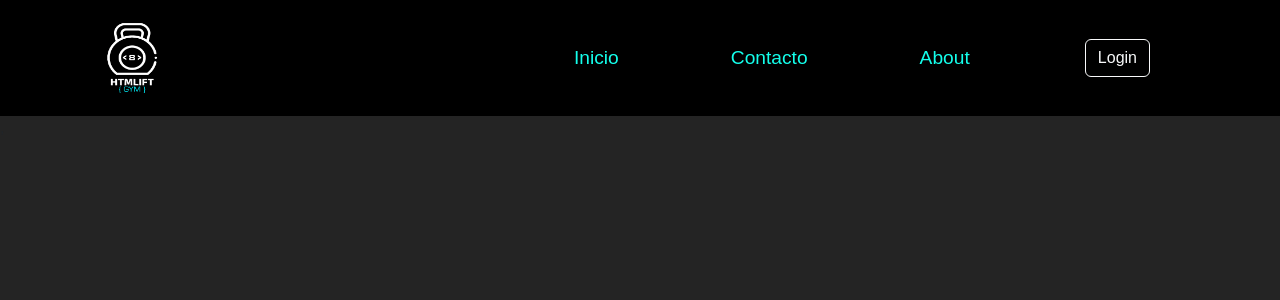
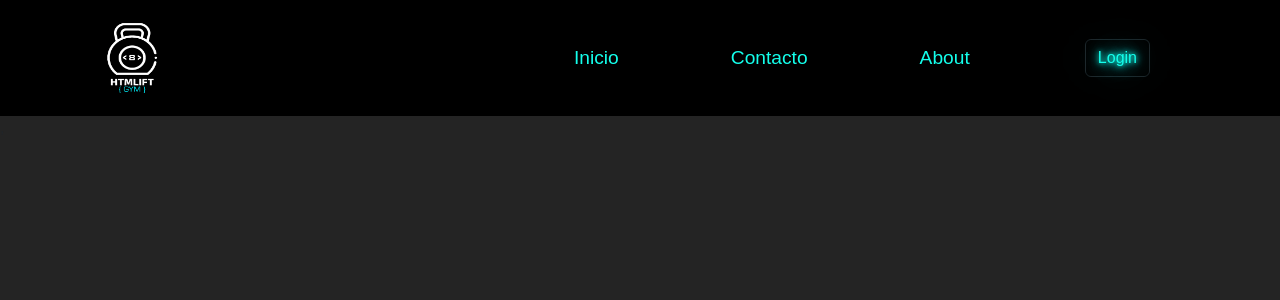
Before and after one commit to santiag004/proyectofinal-78i, a React (Vite) app: page / in a window 1280 px wide. Shown: the top 300 px of the page. Built offline with nearby package versions, Linux system fonts and the light colour scheme; a web font is replaced by a local one.

Commit message:
efecto hover links

```diff
--- a/src/components/nav/Navegador.jsx
+++ b/src/components/nav/Navegador.jsx
@@ -29,7 +29,7 @@ const navigate = useNavigate()
             <Nav.Link className='navLink mx-5' href="#aboutus">About</Nav.Link>
           </Nav>
         </Navbar.Collapse>
-        <Button className='mx-5' variant='outline-light'>Login</Button>
+        <Button className='loginButton mx-5' variant='outline-dark'>Login</Button>
       </Container>
     </Navbar>
   );
--- a/src/components/nav/navbarStyle.css
+++ b/src/components/nav/navbarStyle.css
@@ -8,9 +8,25 @@
   position: relative;
   left: 20rem;
   color: #14ffec !important;
+  /* text-shadow: 0 0 5px #14ffec, 0 0 10px #14ffec, 0 0 20px #14ffec, 0 0 40px #14ffec; */
+}
+.navLink:hover {
+  text-shadow: 0 0 5px #14ffec, 0 0 10px #14ffec, 0 0 20px #14ffec, 0 0 40px #14ffec, 0 5px 30px #14ffec;
 }
 
 .brandLogo img {
   display: flex;
   align-items: center;
 }
+
+.loginButton {
+  color: #14ffec !important;
+  text-shadow: 0 0 5px #14ffec, 0 0 10px #14ffec, 0 0 20px #14ffec, 0 0 40px #14ffec;
+  border: none;
+  background-color: transparent;
+  cursor: pointer;
+}
+
+.loginButton:hover {
+  text-shadow: 0 0 5px #14ffec, 0 0 10px #14ffec, 0 0 20px #14ffec, 0 0 40px #14ffec, 0 5px 30px #14ffec;
+}
```
